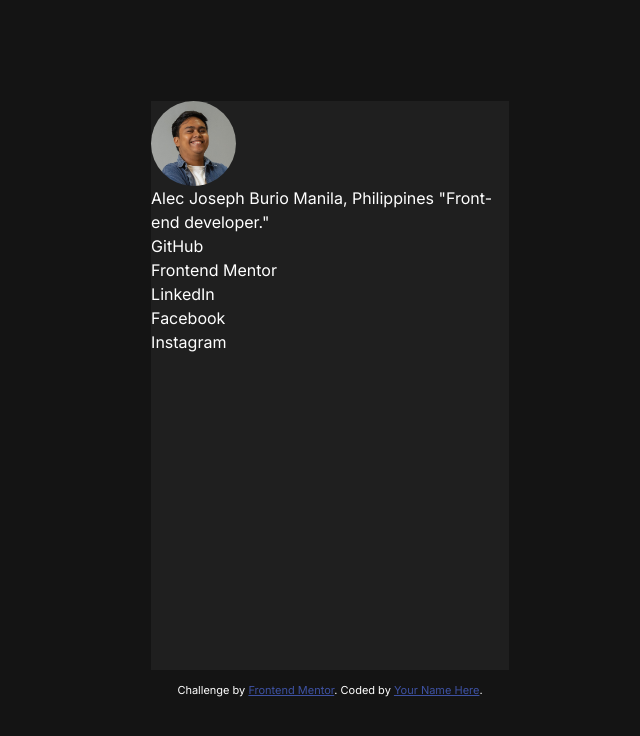
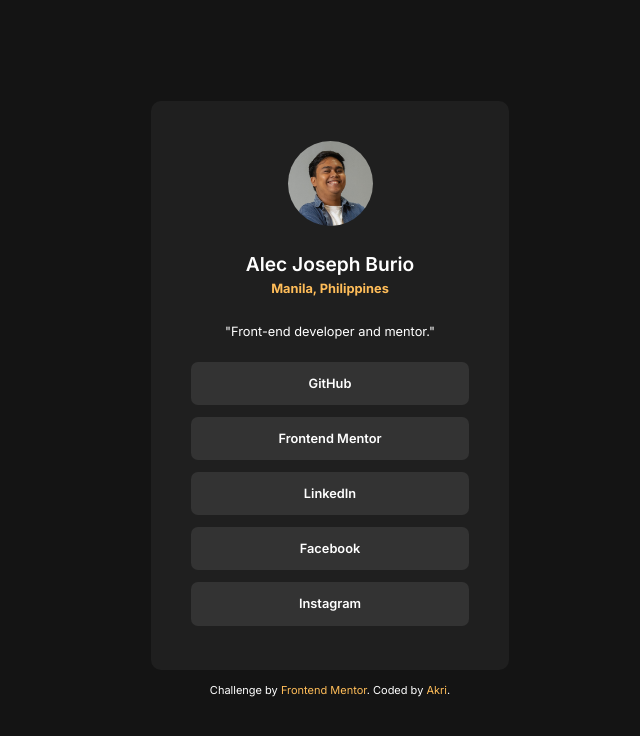
Before and after one commit to akri-dev/frontend-mentor_social-links-profile, a plain HTML site: page index.html in a window 1280 px wide. Shown: the whole page, without its empty margins (310-950 px from the left). Drawn offline with Linux system fonts and the light colour scheme.

Commit message:
project done

```diff
--- a/assets/css/style.css
+++ b/assets/css/style.css
@@ -1,17 +1,17 @@
 /* CSS CUSTOM PROPERTIES -------------------------------------------------------------------------------- */
 :root {
   --clr-green: hsl(75, 94%, 57%);
-
+  --clr-gold: #FFBD59;
   --clr-white: hsl(0, 0%, 100%);
 
   --clr-grey-700: hsl(0, 0%, 20%);
   --clr-grey-800: hsl(0, 0%, 12%);
   --clr-grey-900: hsl(0, 0%, 8%);
 
-  --spacing-300: 24px;
-  --spacing-150: 12px;
-  --spacing-100: 8px;
-  --spacing-50: 4px;
+  --vertical-padding: 12px;
+  --top-margin-1: 24px;
+  --top-margin-2: 20px;
+  --top-margin-3: 12px;
 }
 
 /* CSS RESET  -------------------------------------------------------------------------------- */
@@ -51,8 +51,8 @@
     text-wrap: balance;
   }
 
-.attribution { font-size: 11px; text-align: center; margin-top: var(--spacing-150); }
-.attribution a { color: hsl(228, 45%, 44%); }
+.attribution { font-size: 11px; text-align: center; margin-top: var(--top-margin-3); }
+.attribution a { color: var(--clr-gold); }
 
 .inter {
   font-family: "Inter", serif;
@@ -83,9 +83,11 @@ body {
 }
 .card {
   background-color: var(--clr-grey-800);
-  width: calc(315px + (50 * ((100vw - 320px) / (1440 - 320))));;
+  width: calc(315px + (50 * ((100vw - 320px) / (1440 - 320))));
   /* Desktop 365px Mobile 315px */
-  height: calc(560px + (10 * ((100vw - 320px) / (1440 - 320))));;
+  height: calc(560px + (10 * ((100vw - 320px) / (1440 - 320))));
+  border-radius: 10px;
+  padding: 40px;
 }
 
 .img-canvas {
@@ -95,3 +97,80 @@ body {
   background-size: cover;
   border-radius: 100%;
 }
+
+.img-container {
+  display: flex;
+  justify-content: center;
+}
+
+.profile-description {
+  margin-top: var(--top-margin-1);
+}
+
+.profile-description > * {
+  width: 100%;
+  text-align: center;
+}
+
+h1 {
+  font-size: 1.2rem;
+}
+
+h2 {
+  font-size: .8rem;
+  color: var(--clr-gold);
+}
+
+p {
+  font-size: .8rem;
+}
+
+a {
+  text-decoration: none;
+  color: white;
+}
+
+
+.profile-description p {
+  margin-top: var(--top-margin-1)
+}
+
+
+.profile-links-group {
+  width: 100%;
+  display: flex;
+  align-items: center;
+  flex-direction: column;
+  margin-top: var(--top-margin-2);
+}
+
+.profile-link {
+  background-color: var(--clr-grey-700);
+  width: 100%;
+  display: flex;
+  justify-content: center;
+  padding: var(--vertical-padding) 0;
+  border-radius: 7px;
+}
+
+.profile-link:nth-child(1) {
+  margin-top: 0;
+}
+
+.profile-link {
+  font-size: .8rem;
+  text-align: center;
+  margin-top: var(--top-margin-3);
+}
+
+.profile-link {
+  display: block;
+}
+
+.profile-link:hover,
+.profile-link:hover > *,
+.profile-link:focus,
+.profile-link:focus > * {
+  background-color: var(--clr-gold);
+  color: var(--clr-grey-900);
+}
--- a/index.html
+++ b/index.html
@@ -23,22 +23,22 @@
         <div class="img-canvas"></div>
       </div>
       <div class="profile-description">
-        Alec Joseph Burio
-        Manila, Philippines
-        "Front-end developer."
+        <h1 class="weight-600">Alec Joseph Burio</h1>
+        <h2 class="weight-700">Manila, Philippines</h2>
+        <p class="weight-400">"Front-end developer and mentor."</p>
       </div>
       <div class="profile-links-group">
-        <div class="profile-link">GitHub</div>
-        <div class="profile-link">Frontend Mentor</div>
-        <div class="profile-link">LinkedIn</div>
-        <div class="profile-link">Facebook</div>
-        <div class="profile-link">Instagram</div>
+        <a href="https://github.com/akri-dev" tabindex="1" class="weight-600 profile-link">GitHub</a>
+        <a href="https://www.frontendmentor.io/profile/akri-dev" tabindex="2" class="weight-600 profile-link">Frontend Mentor</a>
+        <a href="https://www.linkedin.com/in/thealecjoseph/" tabindex="3" class="weight-600 profile-link">LinkedIn</a>
+        <a href="https://web.facebook.com/parklecbu/" tabindex="4" class="weight-600 profile-link">Facebook</a>
+        <a href="https://www.instagram.com/thealecjoseph/" tabindex="5" class="weight-600 profile-link">Instagram</a>
       </div>
     </div>
 
     <div class="attribution">
-      Challenge by <a href="https://www.frontendmentor.io?ref=challenge" target="_blank">Frontend Mentor</a>.
-      Coded by <a href="#">Your Name Here</a>.
+      Challenge by <a href="https://www.frontendmentor.io/challenges/social-links-profile-UG32l9m6dQ" target="_blank" tabindex="6">Frontend Mentor</a>.
+      Coded by <a href="https://www.frontendmentor.io/profile/akri-dev" tabindex="7">Akri</a>.
     </div>
   </main>
 </body>
```
